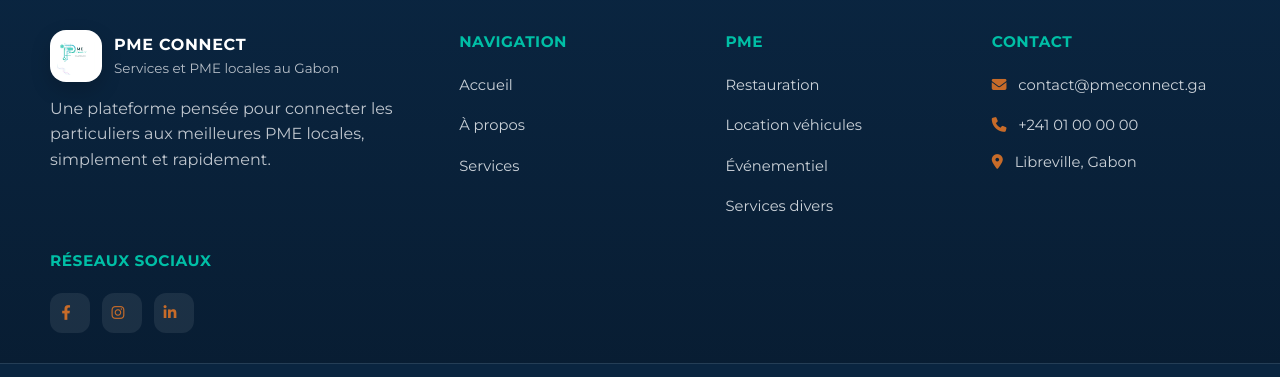
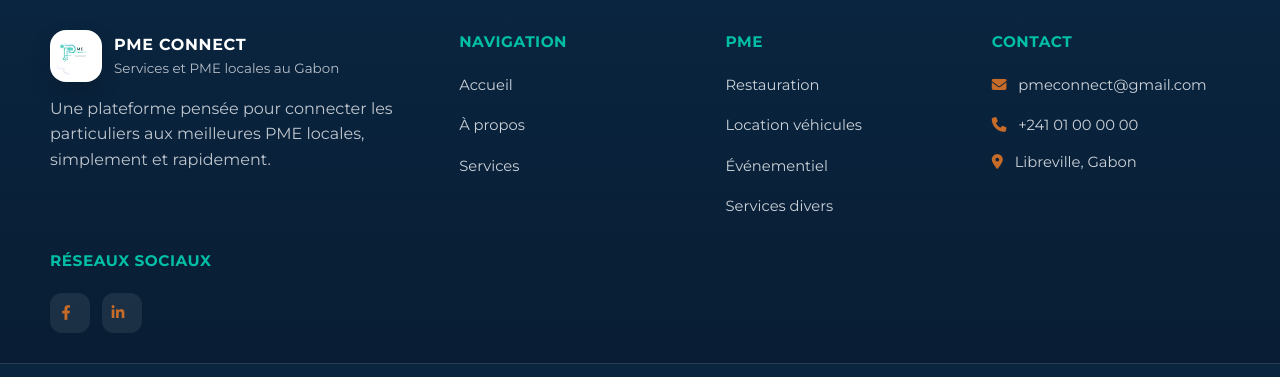
Before and after one commit to JJ-Dev625/projet_collab, a plain HTML site: page index.html in a window 1280 px wide. Shown: the part 2084-2461 px from the top of the page. Drawn offline with Linux system fonts and the light colour scheme.

Commit message:
ajout des liens réseaux sociaux

```diff
--- a/css/index.css
+++ b/css/index.css
@@ -151,7 +151,7 @@
     padding: 64px 0;
     background:
         linear-gradient(rgba(10, 37, 64, 0.72), rgba(10, 37, 64, 0.72)),
-        url('assets/images/hero-bg.jpg') center/cover no-repeat;
+        url('../assets/images/hero.jpeg') center/cover no-repeat;
     color: #fff;
 }
 
--- a/index.html
+++ b/index.html
@@ -158,7 +158,7 @@
 
             <div class="footer-column">
                 <h4>Contact</h4>
-                <a href="mailto:contact@pmeconnect.ga"><i class="fa-solid fa-envelope"></i> contact@pmeconnect.ga</a>
+                <a href="mailto:pmeconnect@gmail.com"><i class="fa-solid fa-envelope"></i> pmeconnect@gmail.com</a>
                 <a href="tel:+24101000000"><i class="fa-solid fa-phone"></i> +241 01 00 00 00</a>
                 <span><i class="fa-solid fa-location-dot"></i> Libreville, Gabon</span>
             </div>
@@ -166,13 +166,10 @@
             <div class="footer-column">
                 <h4>Réseaux sociaux</h4>
                 <div class="footer-social-links">
-                    <a href="#" target="_blank" rel="noopener noreferrer" aria-label="Facebook">
+                    <a href="https://www.facebook.com/profile.php?id=61590548979507" target="_blank" rel="noopener noreferrer" aria-label="Facebook">
                         <i class="fa-brands fa-facebook-f"></i>
                     </a>
-                    <a href="#" target="_blank" rel="noopener noreferrer" aria-label="Instagram">
-                        <i class="fa-brands fa-instagram"></i>
-                    </a>
-                    <a href="#" target="_blank" rel="noopener noreferrer" aria-label="LinkedIn">
+                    <a href="https://www.linkedin.com" target="_blank" rel="noopener noreferrer" aria-label="LinkedIn">
                         <i class="fa-brands fa-linkedin-in"></i>
                     </a>
                 </div>
```
Also changed, not shown: assets/images/beauté.jpg (deleted), assets/images/hero.jpeg (added).
